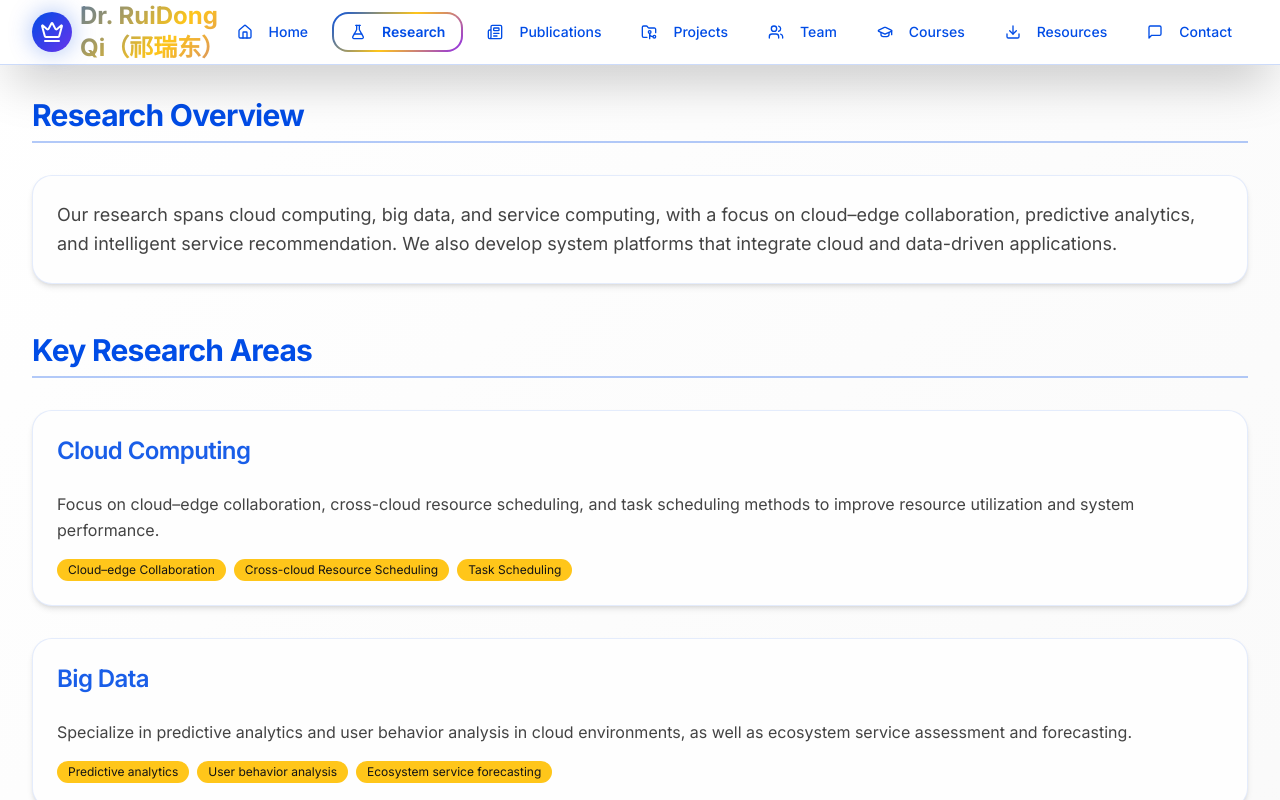
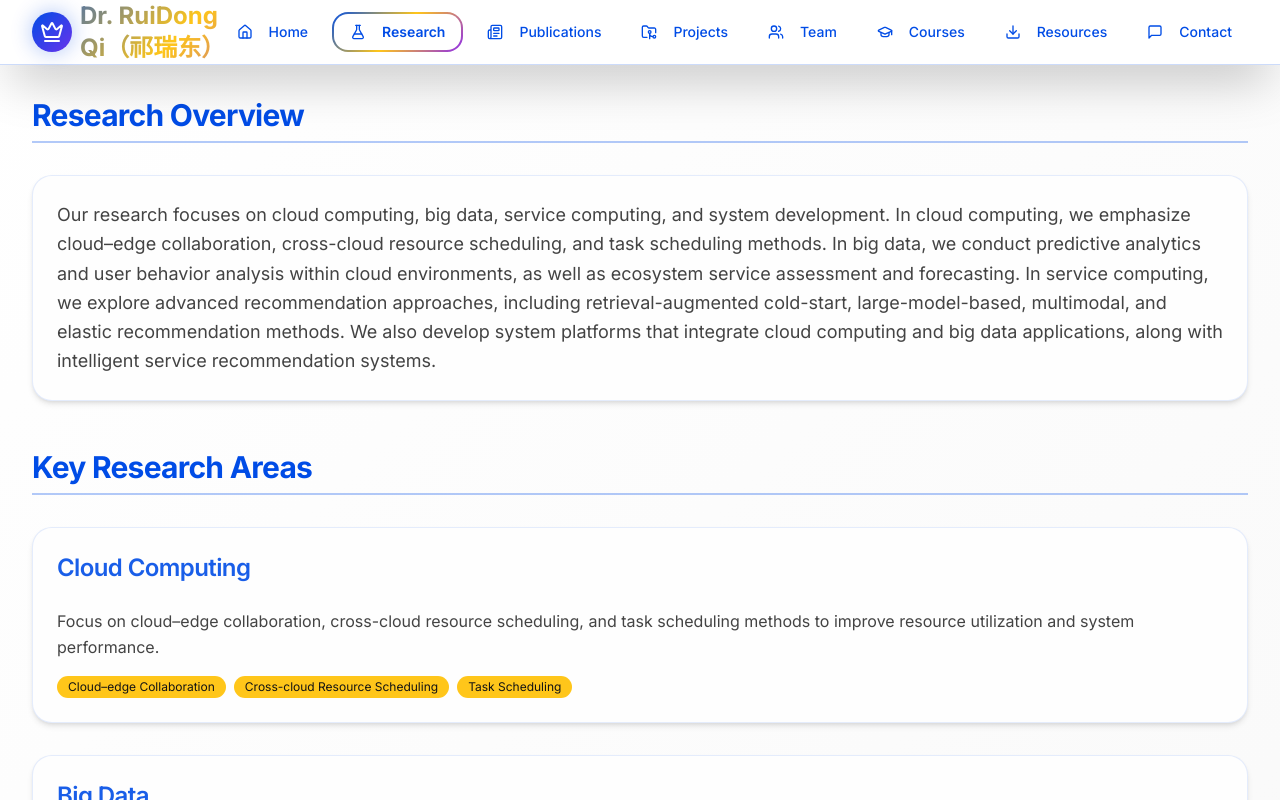
Before and after one commit to chairmanrdq/chairmanrdq.github.io, a Next.js app: page /research in a window 1280 px wide. Shown: the top 800 px of the page. Built offline with nearby package versions, Linux system fonts and the light colour scheme.

Commit message:
Update page.tsx

```diff
--- a/src/app/research/page.tsx
+++ b/src/app/research/page.tsx
@@ -10,7 +10,7 @@ export const metadata: Metadata = {
 
 // Mock Data - Replace with actual data
 const researchData = {
-  introduction: "Our research spans cloud computing, big data, and service computing, with a focus on cloud–edge collaboration, predictive analytics, and intelligent service recommendation. We also develop system platforms that integrate cloud and data-driven applications.", // Replace
+  introduction: "Our research focuses on cloud computing, big data, service computing, and system development. In cloud computing, we emphasize cloud–edge collaboration, cross-cloud resource scheduling, and task scheduling methods. In big data, we conduct predictive analytics and user behavior analysis within cloud environments, as well as ecosystem service assessment and forecasting. In service computing, we explore advanced recommendation approaches, including retrieval-augmented cold-start, large-model-based, multimodal, and elastic recommendation methods. We also develop system platforms that integrate cloud computing and big data applications, along with intelligent service recommendation systems.", // Replace
   detailedFocus: [
     {
       title: "Cloud Computing",
```
